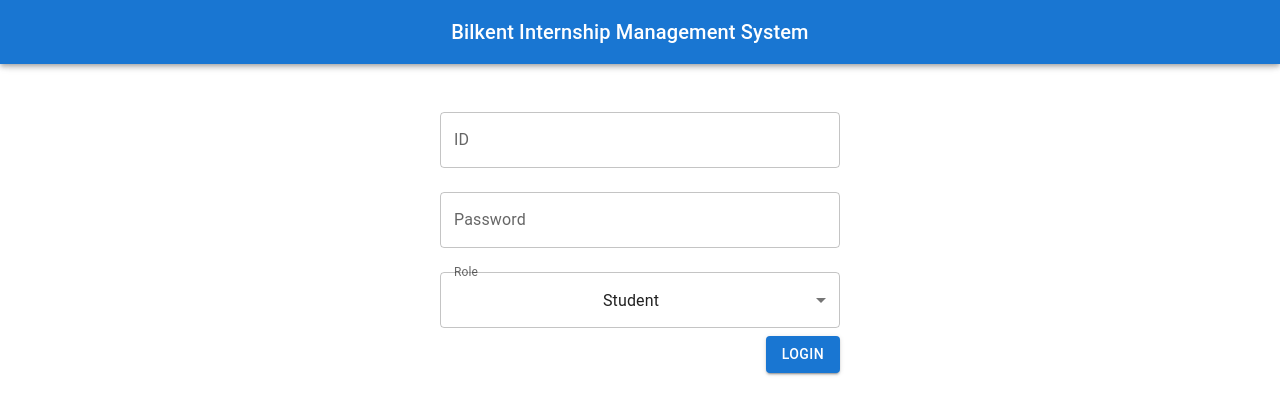
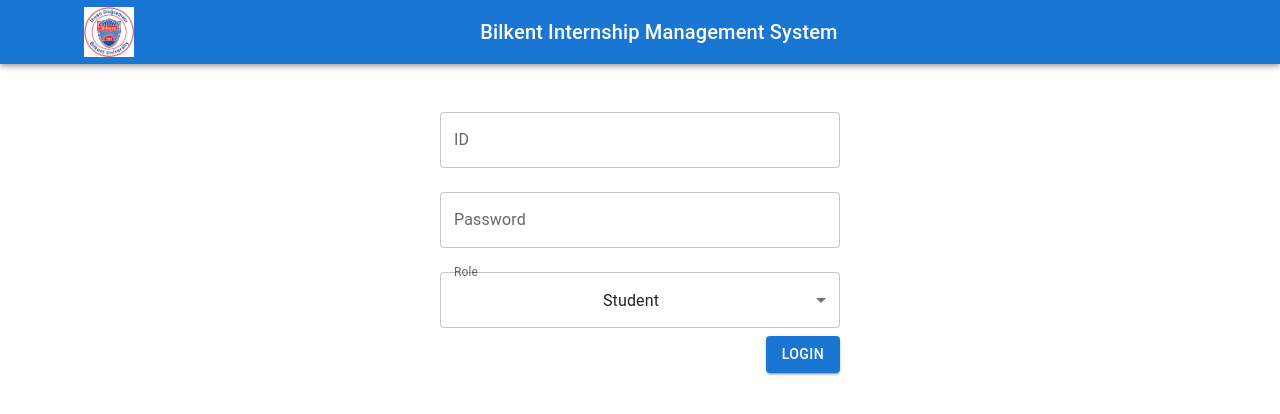
Before and after one commit to BOSGII/CS319-term-project, a React (Create React App) app in the folder frontend/: page /login in a window 1280 px wide. Shown: the top 414 px of the page. Built offline with nearby package versions, Linux system fonts and the light colour scheme.

Commit message:
added Bilkent Logo in f25

```diff
--- a/frontend/src/components/CustomNavbar/CustomNavbar.js
+++ b/frontend/src/components/CustomNavbar/CustomNavbar.js
@@ -36,6 +36,7 @@
             >
               <MenuIcon />
             </IconButton>
+            <img src="bilkentLogo.png" alt="Logo" style={{  width: "50px", height: "50px", marginLeft: 8 }} />
             <Typography variant="h6" component="div" sx={{ cursor: "pointer", flexGrow: 1 }} onClick={() => {
               navigate('/home');
             }}>
```
Also changed, not shown: frontend/public/bilkentLogo.png (added).
